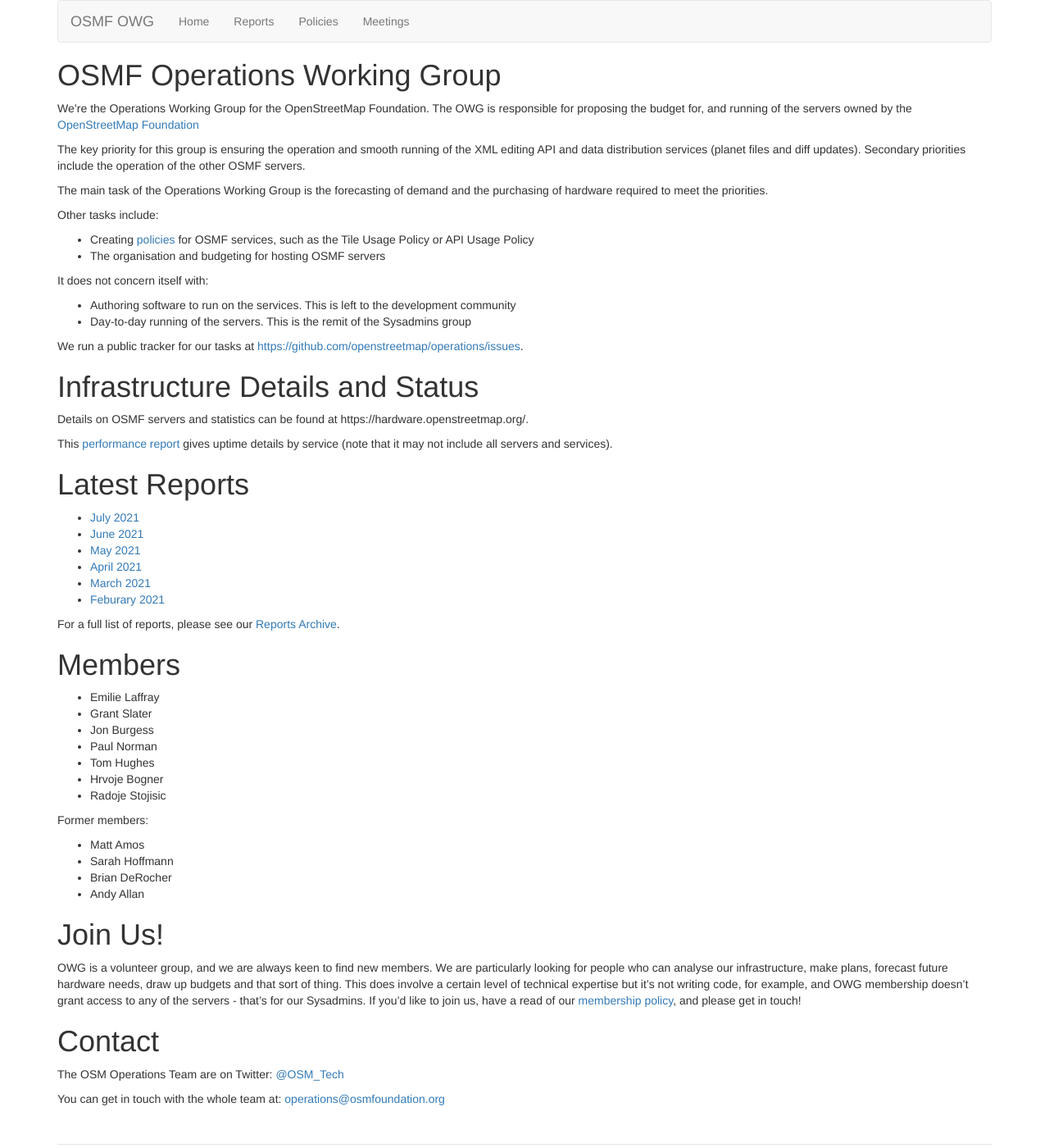
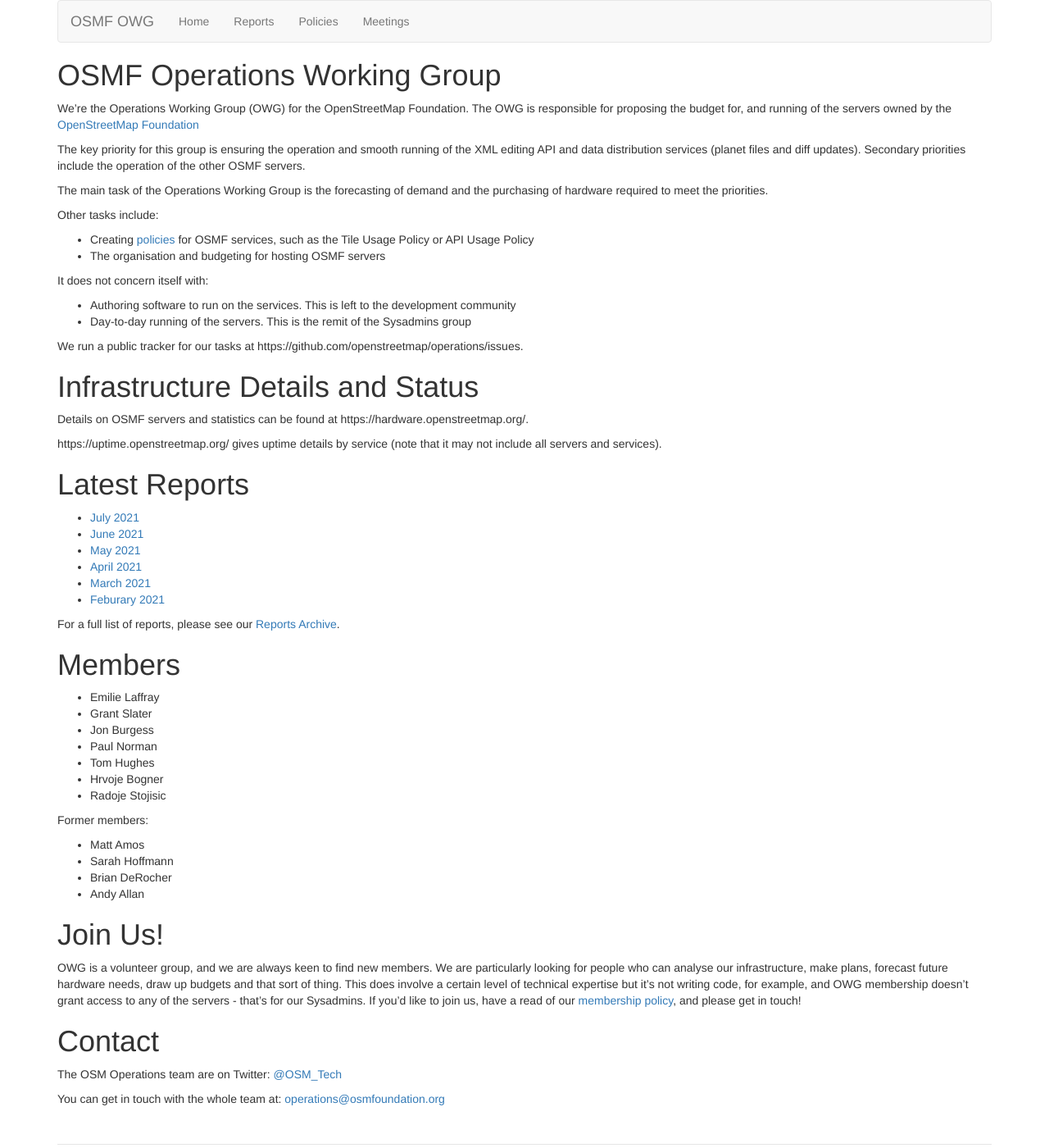
Before and after one commit to openstreetmap/owg-website, a Jekyll site: the page built from index.md, in a window 1280 px wide and 1400 px high. Shown: the whole window at 82% size. Built offline with Jekyll 4.4.1, drawn with Linux system fonts in a browser that asks for light colours.

Commit message:
Update index.md
Minor changes (adds "OWG" abbreviation in parentheses as reading aid, changes links to direct links, removes out-of-context initial capital letter).

(If you'd like to keep "This performance report" instead of just the URL, you should also include "This" in the display text, as it is part of what is being referred to.)

```diff
--- a/index.md
+++ b/index.md
@@ -4,7 +4,7 @@
 
 # OSMF Operations Working Group
 
-We're the Operations Working Group for the OpenStreetMap Foundation. The OWG is responsible for proposing the budget for, and running of the servers owned by the [OpenStreetMap Foundation](https://www.osmfoundation.org)
+We're the Operations Working Group (OWG) for the OpenStreetMap Foundation. The OWG is responsible for proposing the budget for, and running of the servers owned by the [OpenStreetMap Foundation](https://wiki.osmfoundation.org/)
 
 The key priority for this group is ensuring the operation and smooth running of the XML editing API and data distribution services (planet files and diff updates). Secondary priorities include the operation of the other OSMF servers.
 
@@ -20,13 +20,13 @@
 * Authoring software to run on the services. This is left to the development community
 * Day-to-day running of the servers. This is the remit of the Sysadmins group
 
-We run a public tracker for our tasks at [https://github.com/openstreetmap/operations/issues](https://github.com/openstreetmap/operations/issues).
+We run a public tracker for our tasks at https://github.com/openstreetmap/operations/issues.
 
 # Infrastructure Details and Status
 
 Details on OSMF servers and statistics can be found at https://hardware.openstreetmap.org/.
 
-This [performance report](https://uptime.openstreetmap.org/) gives uptime details by service (note that it may not include all servers and services).
+https://uptime.openstreetmap.org/ gives uptime details by service (note that it may not include all servers and services).
 
 # Latest Reports
 
@@ -61,6 +61,6 @@
 
 # Contact
 
-The OSM Operations Team are on Twitter: [@OSM_Tech](https://twitter.com/osm_tech)
+The OSM Operations team are on Twitter: [@OSM_Tech](https://twitter.com/osm_tech)
 
 You can get in touch with the whole team at: [operations@osmfoundation.org](mailto:operations@osmfoundation.org)
```
